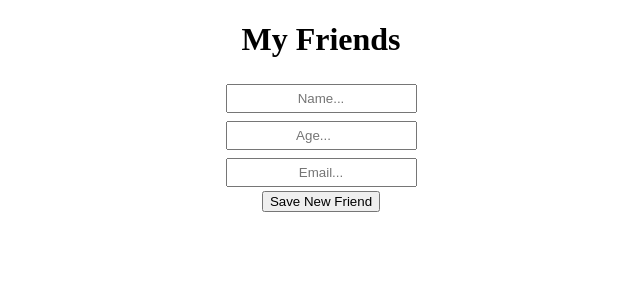
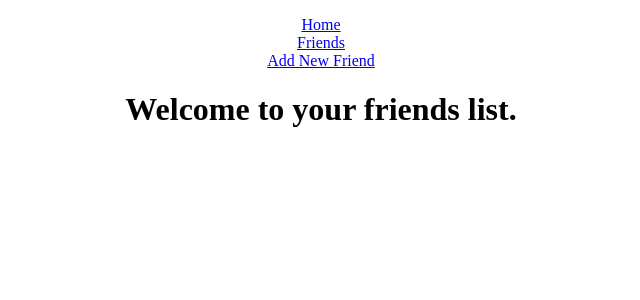
Before and after one commit to lowlyHero/friends, a React (Create React App) app: page / in a window 1280 px wide. Shown: the top 300 px of the page, without its empty margins (319-959 px from the left). Built offline with nearby package versions, Linux system fonts and the light colour scheme; no server answers.

Commit message:
Got Homepage and nav working. Just need FriendsList to render out data when Friends link is clicked on

```diff
--- a/src/App.css
+++ b/src/App.css
@@ -14,6 +14,11 @@ input {
   text-align: center;
 }
 
+ul {
+  text-align: center;
+  margin-right: 2.5em;
+}
+
 li {
   list-style: none;
 }
--- a/src/App.js
+++ b/src/App.js
@@ -1,6 +1,11 @@
 import React, { Component } from 'react';
-import FriendsList from './Components/FriendsList';
+import { BrowserRouter as Router, Route, Link } from 'react-router-dom';
+
+
+import Home from './Components/Home';
+import FriendList from './Components/FriendList';
 import FriendForm from './Components/FriendForm';
+
 import axios from 'axios';
 
 import './App.css';
@@ -23,11 +28,25 @@ componentDidMount() {
 render() {
   return (
     <div className="App">
-      <h1>My Friends</h1>
-      <FriendsList />
-      <FriendForm />
+      <nav>
+        <ul>
+          <li>
+            <Link to='/'>Home</Link>
+          </li>
+          <li>
+            <Link to='/friends'>Friends</Link>
+          </li>
+          <li>
+            <Link to='/FriendForm'>Add New Friend</Link>
+          </li>
+        </ul>
+      </nav>
+      <Route exact path='/' component={Home} />
+      <Route path='/friends' component={FriendList} />
+      <Route path='/FriendForm' component={FriendForm} />
     </div>
-  );}
-  }
+  );
+ }
+}
 
 export default App;
--- /dev/null
+++ b/src/Components/FriendList.js
@@ -0,0 +1,18 @@
+import React from 'react';
+import { Link } from 'react-router-dom';
+
+const FriendList = () => {
+    return (
+        <div className='friend-list-wrapper'>
+          {/* {props.friends.map(f => (
+            <div key={f.id}>
+              <p>{f.name}</p>
+              <p>{f.age}</p>
+              <p>{f.email}</p>
+            </div>
+          ))} */}
+       </div>
+    )
+}
+
+export default FriendList
--- a/src/Components/FriendsList.js
+++ /dev/null
@@ -1,15 +0,0 @@
-import React from 'react';
-
-const FriendsList = (props) => {
-    return (
-        <div>
-          <ul>
-            <li>{props.name}</li>
-            <li>{props.age}</li>
-            <li>{props.email}</li>
-          </ul>
-       </div>
-    )
-}
-
-export default FriendsList
--- /dev/null
+++ b/src/Components/Home.js
@@ -0,0 +1,11 @@
+import React from 'react';
+
+const Home = () => {
+    return (
+        <div>
+            <h1>Welcome to your friends list.</h1>
+        </div>
+    )
+}
+
+export default Home
```
